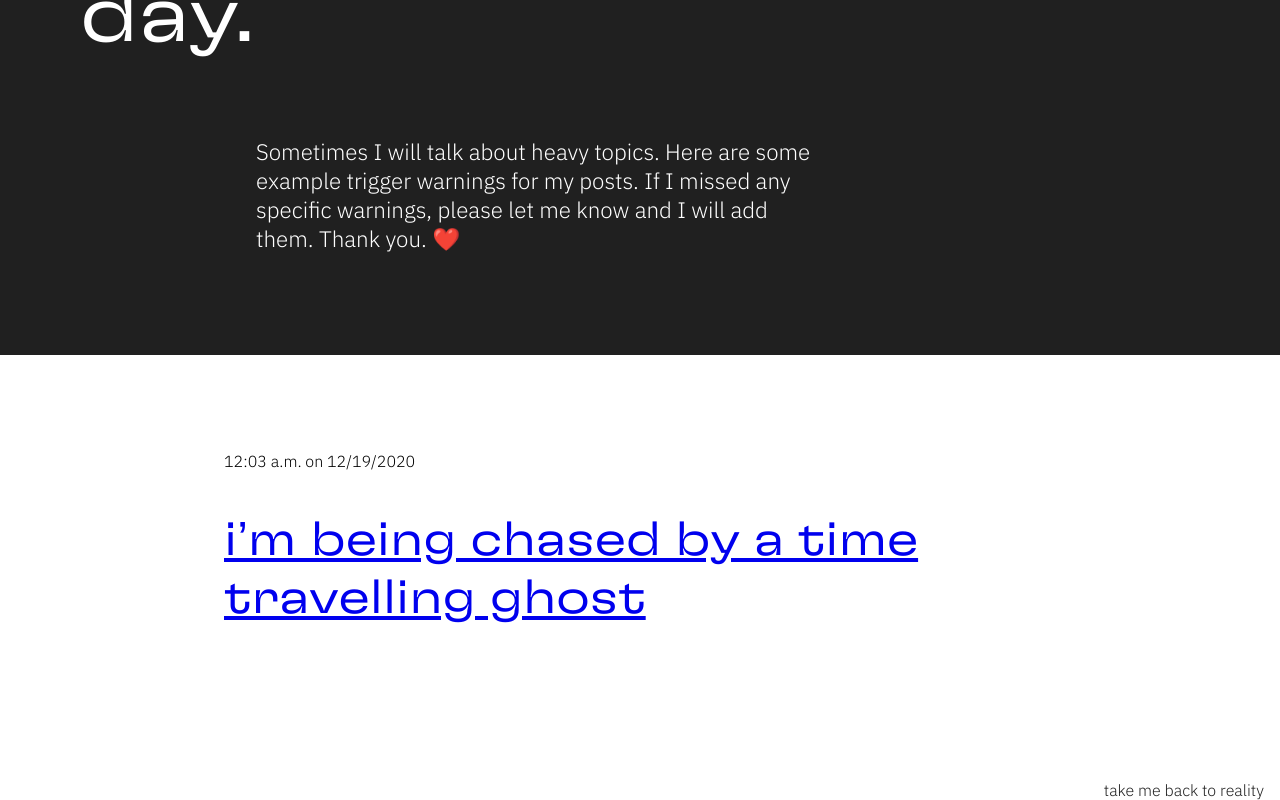
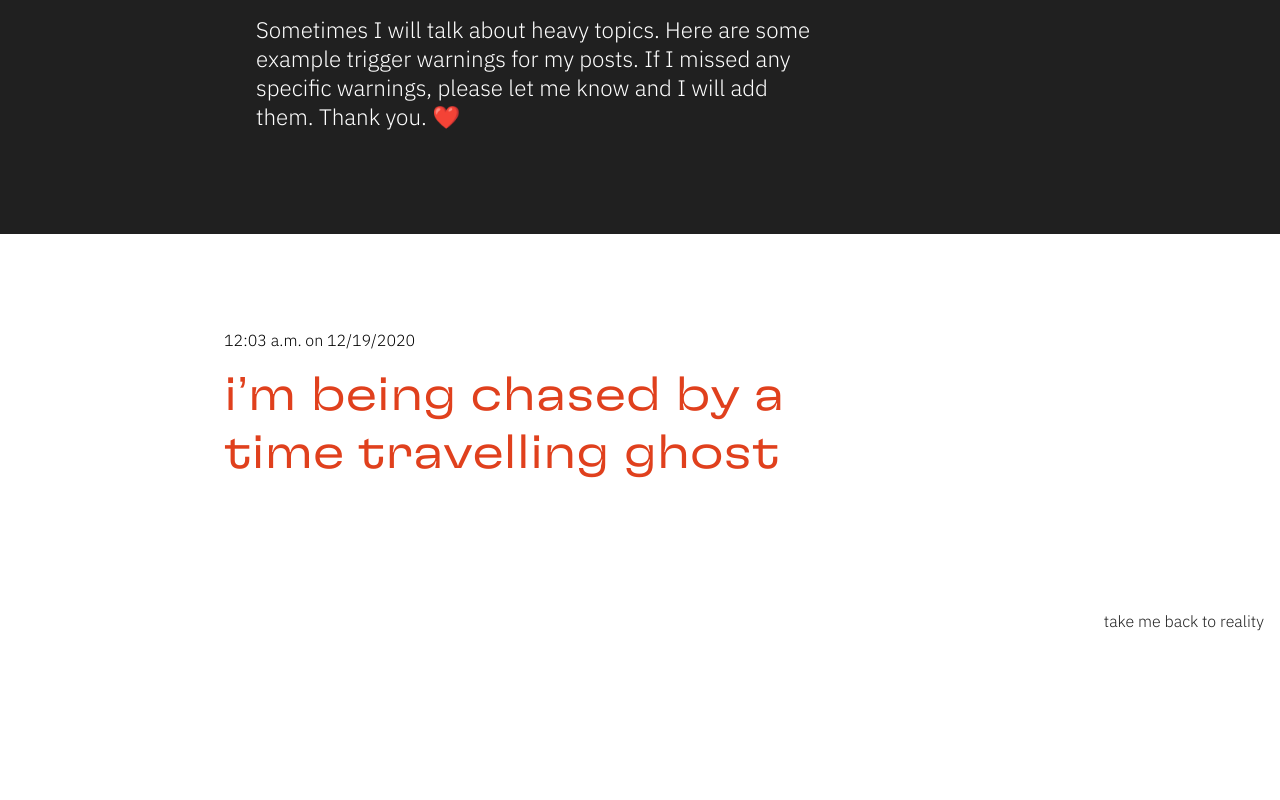
Before and after one commit to isabelxklee/extremely-cool-shit, a React (Create React App) app: page / in a window 1280 px wide. Shown: the part 555-1355 px from the top of the page. After the commit the page ends 1186 px from the top, so only its background shows below. Built offline with nearby package versions, Linux system fonts and the light colour scheme.

Commit message:
added text styling for posts with tw

```diff
--- a/src/App.css
+++ b/src/App.css
@@ -16,6 +16,7 @@ h1,
 h2 {
   font-family: 'GT Flexa Extended', sans-serif;
   font-weight: 200;
+  margin: 1rem 0;
 }
 
 .landing-text {
@@ -41,6 +42,14 @@ h2 {
   font-size: 3rem;
 }
 
+h2.post-preview {
+  width: 75%;
+}
+
+h2.post-preview.tw {
+  color: #E0401D;
+}
+
 h3 {
   font-weight: 200;
   font-size: 1.4rem;
@@ -58,3 +67,7 @@ p.right {
 p {
   margin: 0;
 }
+
+a {
+  text-decoration: none;
+}
--- a/src/PostPreview.jsx
+++ b/src/PostPreview.jsx
@@ -7,7 +7,7 @@ const PostPreview = ({post}) => (
       {post.time} on {post.date}
     </p>
     <Link to={`/posts/${post.id}`}>
-      <h2>{post.title}</h2>
+      <h2 className={`${post.triggerWarnings ? "post-preview tw" : "post-preview"}`}>{post.title}</h2>
     </Link>
   </article>
 )
```
Also changed, not shown: 1 other file (tests, documents, lock files or other folders).
